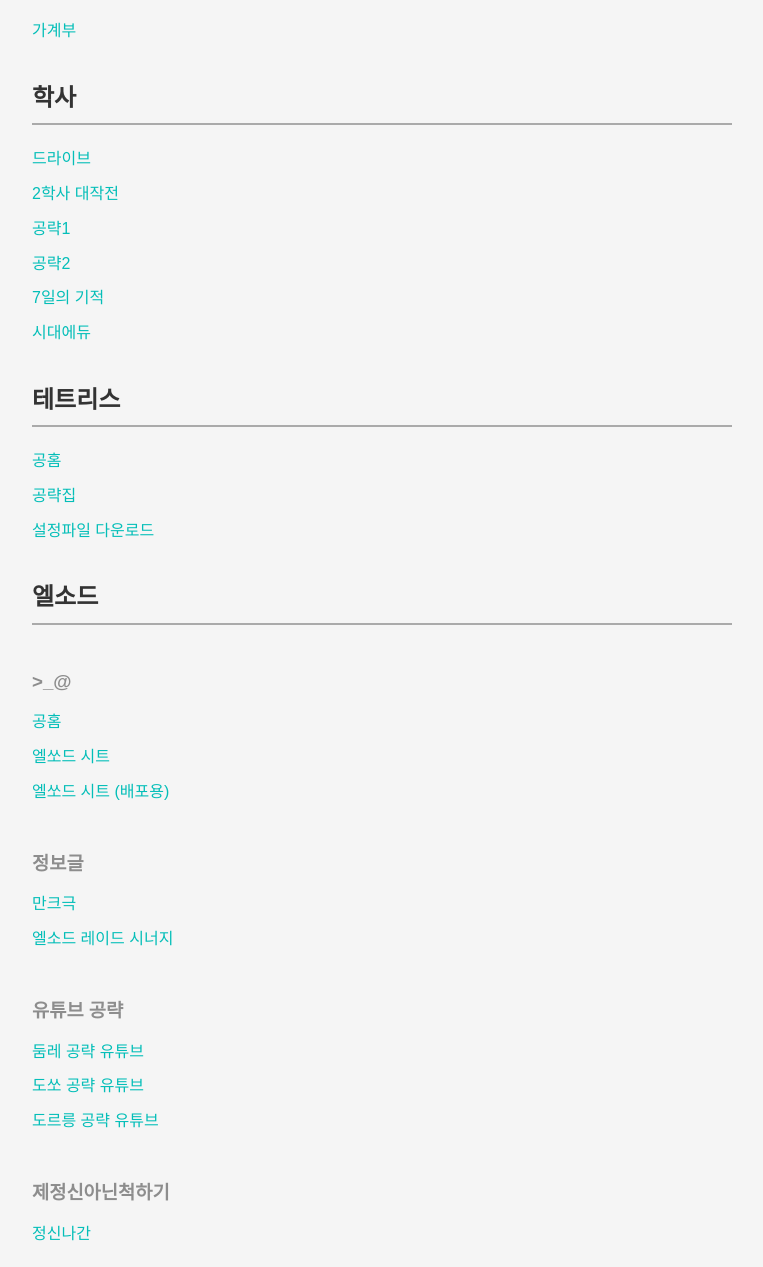
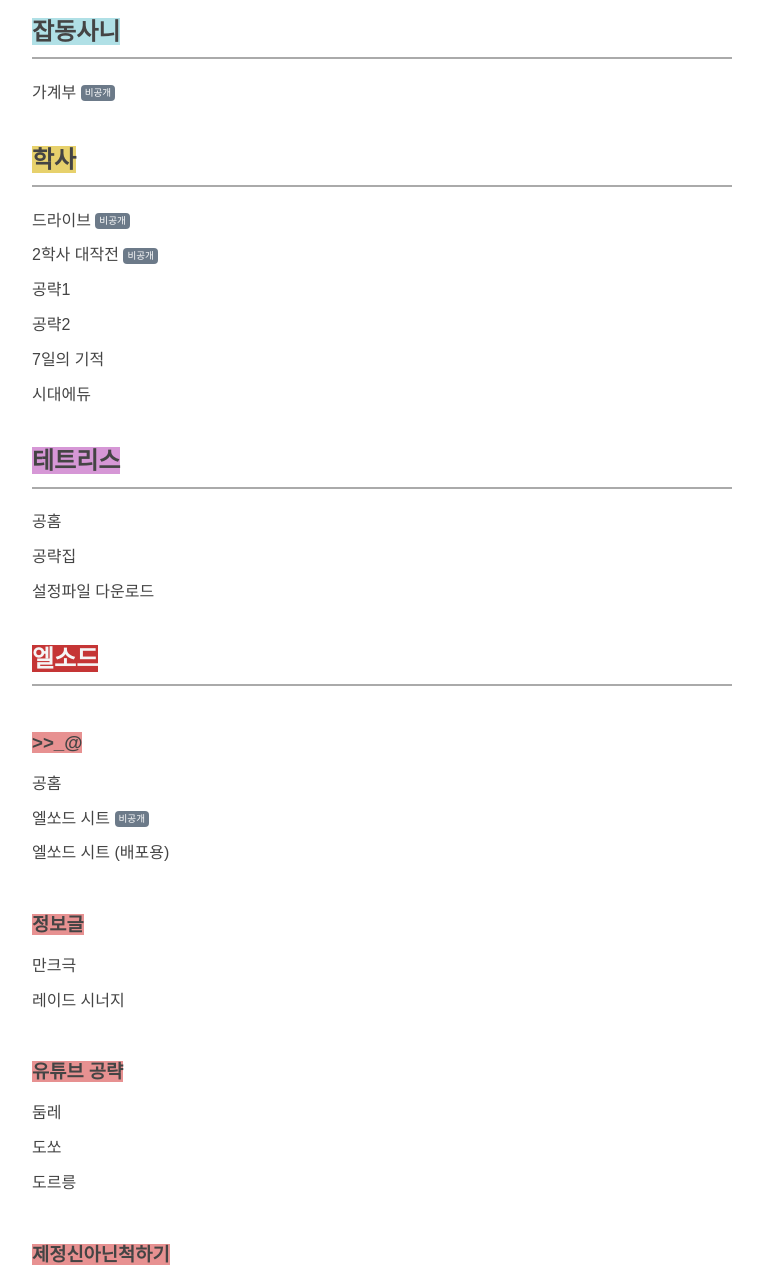
Before and after one commit to insam16/insam16.github.io, a plain HTML site: page index.html in a window 1280 px wide. Shown: the part 237-1504 px from the top of the page, without its empty margins (258-1021 px from the left). Drawn offline with Linux system fonts and the light colour scheme.

Commit message:
비공개 태그, 기본 색상 작업

```diff
--- a/index.html
+++ b/index.html
@@ -5,14 +5,17 @@
     <meta charset="UTF-8">
     <meta name="viewport" content="width=device-width, initial-scale=1.0">
     <title>유나의 작업실</title>
-    <script type="module" src="./tags/privatetag.js"></script>
+    <script type="module" src="/tags/private-tag.js"></script>
     <style>
         body {
             font-family: "Pretendard", sans-serif;
-            background-color: #f5f5f5;
-            color: #333;
+            /*
+            https://bty2022.tistory.com/entry/%EB%B8%94%EB%A1%9C%EA%B7%B8-tip
+            */
+            color: #444444;
             max-width: 700px;
             margin: 40px auto;
+            padding: 40px;
             line-height: 1.8;
         }
 
@@ -23,14 +26,13 @@
         }
 
         h3 {
-            color: #8d8d8d;
             padding-bottom: 4px;
             margin-top: 40px;
             margin-bottom: 5px;
         }
 
         a {
-            color: #04beb8;
+            color: #444444;
             text-decoration: none;
         }
 
@@ -46,27 +48,54 @@
         li {
             margin: 6px 0;
         }
+
+        .clickable {
+            cursor: pointer;
+            transition: background-color .2s ease-in-out;
+        }
+
+        .chipletContainerInner {
+            display: inline-flex;
+            align-items: center;
+            justify-content: center;
+            min-width: 20px;
+            min-height: 10px;
+            background-color: #6C7A89;
+            border-radius: 4px;
+            line-height: 16px;
+            padding: 0 4px;
+            vertical-align: middle;
+            font-size: 60%;
+            color: #ffffff;
+        }
+
+        .chipletContainerInner:hover {
+            background-color: #A3C6C4;
+        }
     </style>
 </head>
 
 <body>
 
-    <h1>세상에 하나밖에 없는<br>소중하고 위대한 유나의 작업실</h1>
+    <h1>세상에 하나밖에 없는<br>소중하고 위대한 <span style="background-color: #FFC0CB;">유나</span>의 작업실</h1>
 
-    <h2>잡동사니</h2>
+    <h2><span style="background-color: #B0E0E6;">잡동사니</span></h2>
     <ul>
         <li><a href="https://docs.google.com/spreadsheets/d/1SAEi2F9Z9AqqA-1pr4kvveJpU9HUFwKD1ZTDMBhkTcM/edit?gid=1321148318#gid=1321148318"
                 target="_blank">가계부</a>
-            <privatetag></privatetag>
+            <span class="chipletContainerInner clickable">비공개</span>
         </li>
     </ul>
 
-    <h2>학사</h2>
+    <h2><span style="background-color: #e7d16c;">학사</span></h2>
     <ul>
         <li><a href="https://drive.google.com/drive/folders/1FrE1HCtOPRzchVpcQ1TPpD7D2x-ytyDO" target="_blank">드라이브</a>
+            <span class="chipletContainerInner clickable">비공개</span>
         </li>
         <li><a href="https://docs.google.com/spreadsheets/d/1OwFSSgb_zDD5-15ZyvELyJg50GXAU6gjq70BDdb-P7U/edit?gid=0#gid=0"
-                target="_blank">2학사 대작전</a></li>
+                target="_blank">2학사 대작전</a>
+            <span class="chipletContainerInner clickable">비공개</span>
+        </li>
         <li><a href="https://gall.dcinside.com/board/view/?id=acbs&no=214500" target="_blank">공략1</a></li>
         <li><a href="https://m.blog.naver.com/PostView.naver?blogId=jiniplace&logNo=223387488662"
                 target="_blank">공략2</a></li>
@@ -75,30 +104,32 @@
         <li><a href="https://www.sdedu.co.kr/popkon/?f=free_list_new" target="_blank">시대에듀</a></li>
     </ul>
 
-    <h2>테트리스</h2>
+    <h2><span style="background-color: #d697d6;">테트리스</span></h2>
     <ul>
         <li><a href="https://tetr.io/" target="_blank">공홈</a></li>
         <li><a href="https://hse30.tistory.com/73" target="_blank">공략집</a></li>
         <li><a href="./tetris_configs/config_251108.ttc" download>설정파일 다운로드</a></li>
     </ul>
 
-    <h2>엘소드</h2>
+    <h2><span style="background-color: #c53535; color: whitesmoke;">엘소드</span></h2>
     <ul>
-        <h3>>_@</h3>
+        <h3><span style="background-color: #e79191;">>>_@</span></h3>
         <li><a href="https://elsword.nexon.com/" target="_blank">공홈</a></li>
         <li><a href="https://docs.google.com/spreadsheets/d/1f3jOjNvRJOvYEo5dHfyRrna7CohOB2HORc5pBan2gEQ/edit?gid=0#gid=0"
-                target="_blank">엘쏘드 시트</a></li>
+                target="_blank">엘쏘드 시트</a>
+            <span class="chipletContainerInner clickable">비공개</span>
+        </li>
         <li><a href="https://docs.google.com/spreadsheets/d/1FfOJd72_ckjNWOTdmKZ81oBOFkBLen4Vy5imAotc5C0/edit?usp=sharing"
                 target="_blank">엘쏘드 시트 (배포용)</a></li>
-        <h3>정보글</h3>
+        <h3><span style="background-color: #e79191;">정보글</span></h3>
         <li><a href="https://gall.dcinside.com/mgallery/board/view/?id=els&no=892522" target="_blank">만크극</a></li>
         <li><a href="https://namu.wiki/w/%EC%97%98%EC%86%8C%EB%93%9C/%EB%A0%88%EC%9D%B4%EB%93%9C/%EC%8B%9C%EB%84%88%EC%A7%80"
-                target="_blank">엘소드 레이드 시너지</a></li>
-        <h3>유튜브 공략</h3>
-        <li><a href="https://www.youtube.com/watch?v=8jx-Aj7svgc" target="_blank">둠레 공략 유튜브</a></li>
-        <li><a href="https://www.youtube.com/watch?v=XPMyCGtQv6E" target="_blank">도쏘 공략 유튜브</a></li>
-        <li><a href="https://www.youtube.com/watch?v=_51POBkqyBU" target="_blank">도르릉 공략 유튜브</a></li>
-        <h3>제정신아닌척하기</h3>
+                target="_blank">레이드 시너지</a></li>
+        <h3><span style="background-color: #e79191;">유튜브 공략</span></h3>
+        <li><a href="https://www.youtube.com/watch?v=8jx-Aj7svgc" target="_blank">둠레</a></li>
+        <li><a href="https://www.youtube.com/watch?v=XPMyCGtQv6E" target="_blank">도쏘</a></li>
+        <li><a href="https://www.youtube.com/watch?v=_51POBkqyBU" target="_blank">도르릉</a></li>
+        <h3><span style="background-color: #e79191;">제정신아닌척하기</span></h3>
         <li><a href="https://gall.dcinside.com/mgallery/board/view/?id=els&no=9717" target="_blank">정신나간</a></li>
     </ul>
 
--- a/tags/privatetag.js
+++ /dev/null
@@ -1,24 +0,0 @@
-class PrivateTag extends HTMLElement {
-    constructor() {
-        super();
-
-        // Shadow DOM 생성
-        const shadow = this.attachShadow({ mode: "open" });
-
-        // 스타일 로드 (외부 CSS 링크)
-        const style = document.createElement("link");
-        style.rel = "stylesheet";
-        style.href = "/style/tag.css"; // 상대경로 주의
-
-        // 태그 본체
-        const span = document.createElement("span");
-        span.className = "chipletContainerInner clickable";
-        span.textContent = "비공개";
-
-        shadow.appendChild(style);
-        shadow.appendChild(span);
-    }
-}
-
-// <privatetag>을 실제 HTML 태그로 등록
-customElements.define("privatetag", PrivateTag);
```
Also changed, not shown: style/tag.css (deleted, +0 -48 lines).
